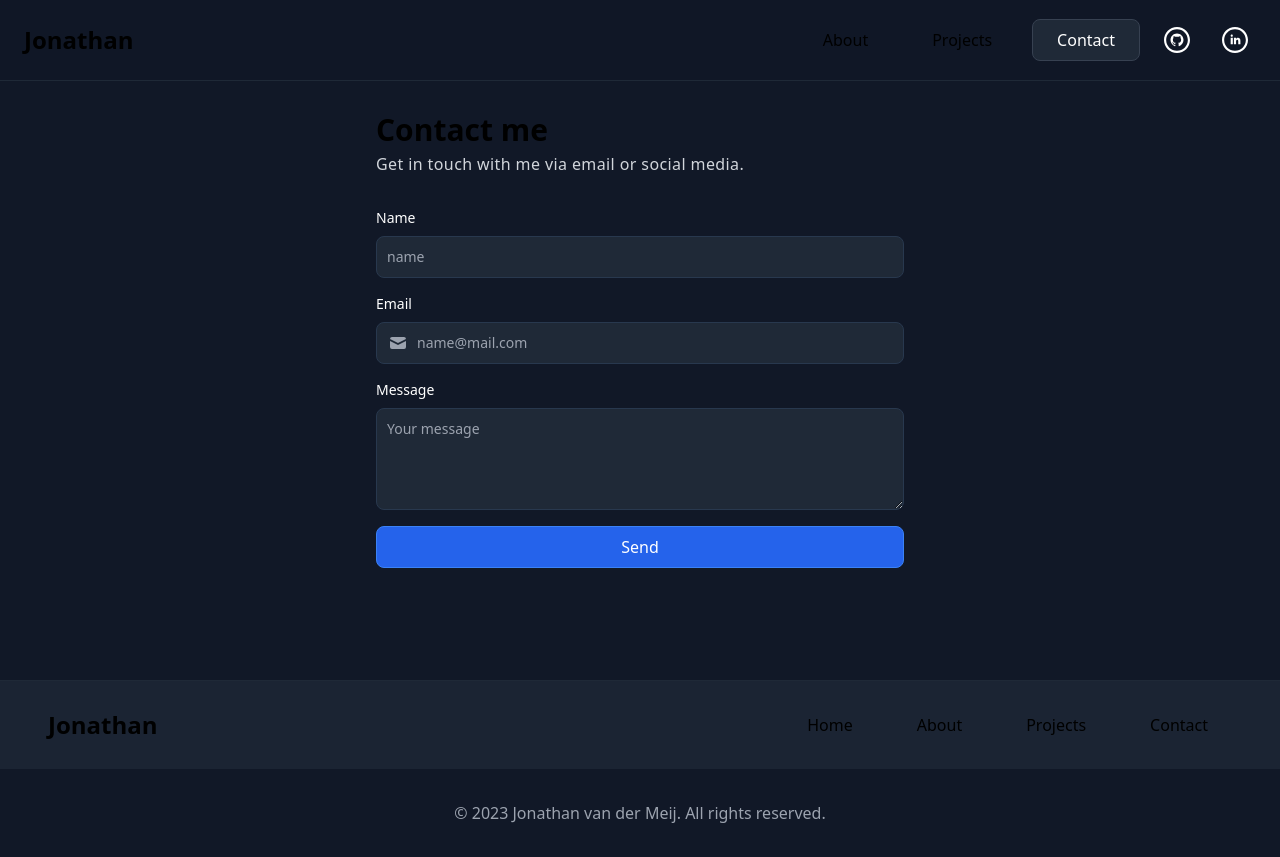
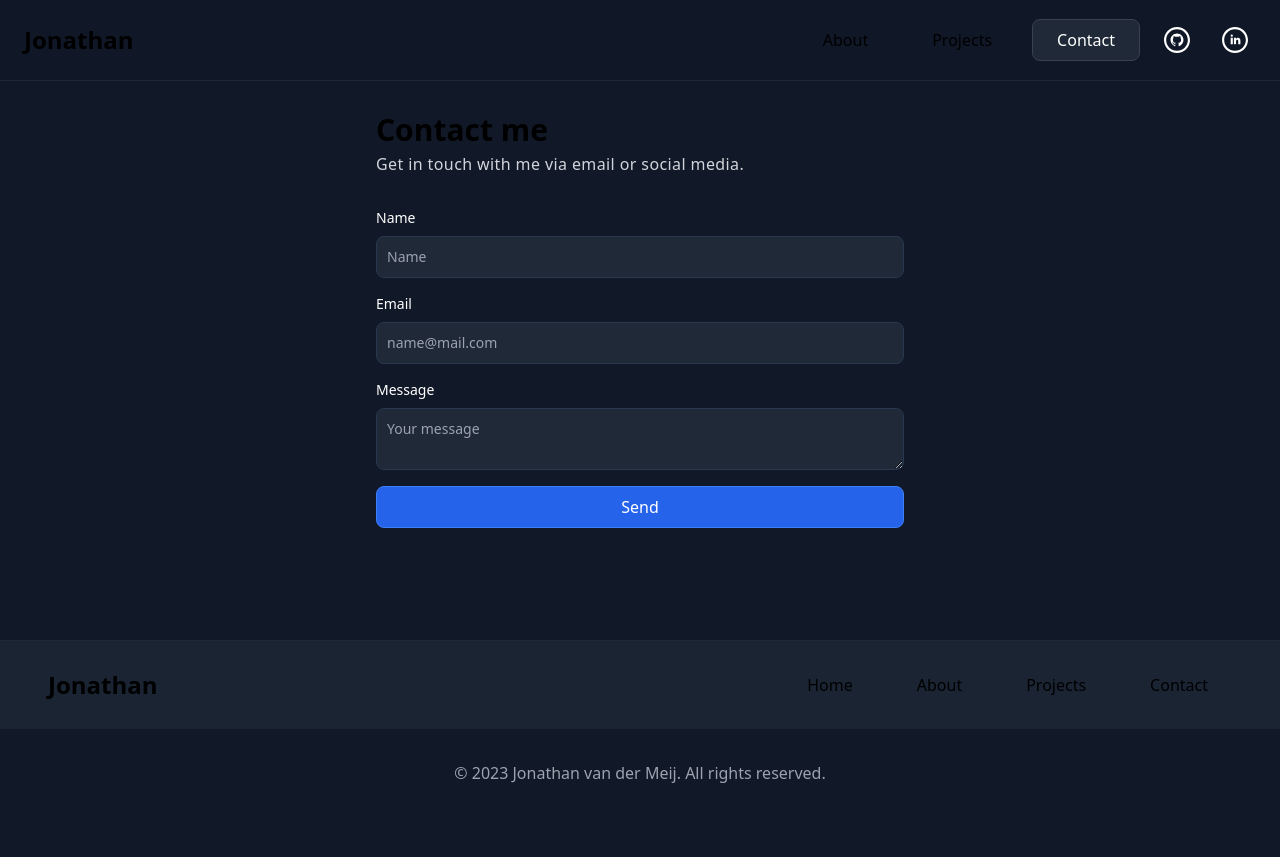
Before and after one commit to Jonathanmeij/portfolio-next, a Next.js app: page /Contact in a window 1280 px wide. After the commit the page ends 817 px from the top, so only its background shows below. Built offline with nearby package versions, Linux system fonts and the light colour scheme.

Commit message:
added api request and forms

```diff
--- a/pages/Contact.tsx
+++ b/pages/Contact.tsx
@@ -1,7 +1,45 @@
 import Button from "@/components/ui/Button";
 import Container from "@/components/ui/Container";
+import { Input, TextArea } from "@/components/ui/Input";
+import { useState } from "react";
+import { useForm } from "react-hook-form";
 
 export default function Contact() {
+    const {
+        register,
+        handleSubmit,
+        formState: { errors },
+    } = useForm();
+    const [loading, setLoading] = useState(false);
+    const [success, setSuccess] = useState(false);
+    const [error, setError] = useState(false);
+
+    const onSubmit = async (data) => {
+        setLoading(true);
+
+        const res = await fetch("/api/sendgrid", {
+            method: "POST",
+            headers: {
+                "Content-Type": "application/json",
+            },
+            body: JSON.stringify({
+                name: data.Name,
+                email: data.Email,
+                message: data.Message,
+            }),
+        });
+
+        if (res.status === 200) {
+            setSuccess(true);
+        }
+
+        if (res.status === 500 || res.status === 400) {
+            setError(true);
+        }
+
+        setLoading(false);
+    };
+
     return (
         <section id="contact" className="py-28">
             <Container maxWidth="xl" className="flex flex-col gap-8 m-auto">
@@ -11,67 +49,59 @@ export default function Contact() {
                         Get in touch with me via email or social media.
                     </p>
                 </div>
-                <form className="flex flex-col gap-4">
-                    <div>
-                        <label
-                            htmlFor="name"
-                            className="block mb-2 text-sm font-medium text-white"
-                        >
-                            Name
-                        </label>
-                        <input
-                            type="text"
-                            id="name"
-                            className=" text-sm rounded-lg border border-gray-850 block w-full p-2.5 bg-gray-800  placeholder-gray-400 text-white focus:border-blue-500"
-                            placeholder="name"
-                        />
+                {success && (
+                    <div className="p-4 bg-green-500 rounded-lg">
+                        <p className="font-semibold text-white">
+                            Message sent successfully!
+                        </p>
                     </div>
+                )}
+                <form onSubmit={handleSubmit(onSubmit)} className="flex flex-col gap-4">
+                    <Input
+                        name="Name"
+                        register={register}
+                        error={errors.Name?.message?.toString()}
+                        options={{
+                            required: {
+                                value: true,
+                                message: "Name is required",
+                            },
+                        }}
+                        type="text"
+                        placeholder="Name"
+                    />
 
-                    <div>
-                        <label
-                            htmlFor="email-address-icon"
-                            className="block mb-2 text-sm font-medium text-white"
-                        >
-                            Email
-                        </label>
+                    <Input
+                        type="text"
+                        name="Email"
+                        register={register}
+                        error={errors.Email?.message?.toString()}
+                        options={{
+                            required: {
+                                value: true,
+                                message: "Email is required",
+                            },
+                        }}
+                        placeholder="name@mail.com"
+                    />
 
-                        <div className="relative">
-                            <div className="absolute inset-y-0 left-0 flex items-center pl-3 pointer-events-none">
-                                <svg
-                                    aria-hidden="true"
-                                    className="w-5 h-5 text-gray-400"
-                                    fill="currentColor"
-                                    viewBox="0 0 20 20"
-                                    xmlns="http://www.w3.org/2000/svg"
-                                >
-                                    <path d="M2.003 5.884L10 9.882l7.997-3.998A2 2 0 0016 4H4a2 2 0 00-1.997 1.884z"></path>
-                                    <path d="M18 8.118l-8 4-8-4V14a2 2 0 002 2h12a2 2 0 002-2V8.118z"></path>
-                                </svg>
-                            </div>
-                            <input
-                                type="text"
-                                id="email-address-icon"
-                                className=" text-sm rounded-lg border border-gray-850 block w-full pl-10 p-2.5 bg-gray-800  placeholder-gray-400 text-white focus:border-blue-500"
-                                placeholder="name@mail.com"
-                            />
-                        </div>
-                    </div>
+                    <TextArea
+                        type="textarea"
+                        name="Message"
+                        register={register}
+                        error={errors.Message?.message?.toString()}
+                        options={{
+                            required: {
+                                value: true,
+                                message: "Message is required",
+                            },
+                        }}
+                        placeholder="Your message"
+                    />
 
-                    <div>
-                        <label
-                            htmlFor="message"
-                            className="block mb-2 text-sm font-medium text-white"
-                        >
-                            Message
-                        </label>
-                        <textarea
-                            id="message"
-                            rows={4}
-                            className="text-sm rounded-lg border border-gray-850 block w-full p-2.5 bg-gray-800  placeholder-gray-400 text-white focus:border-blue-500"
-                            placeholder="Your message"
-                        ></textarea>
-                    </div>
-                    <Button color="primary">Send</Button>
+                    <Button type="submit" color="primary">
+                        Send
+                    </Button>
                 </form>
             </Container>
         </section>
```
